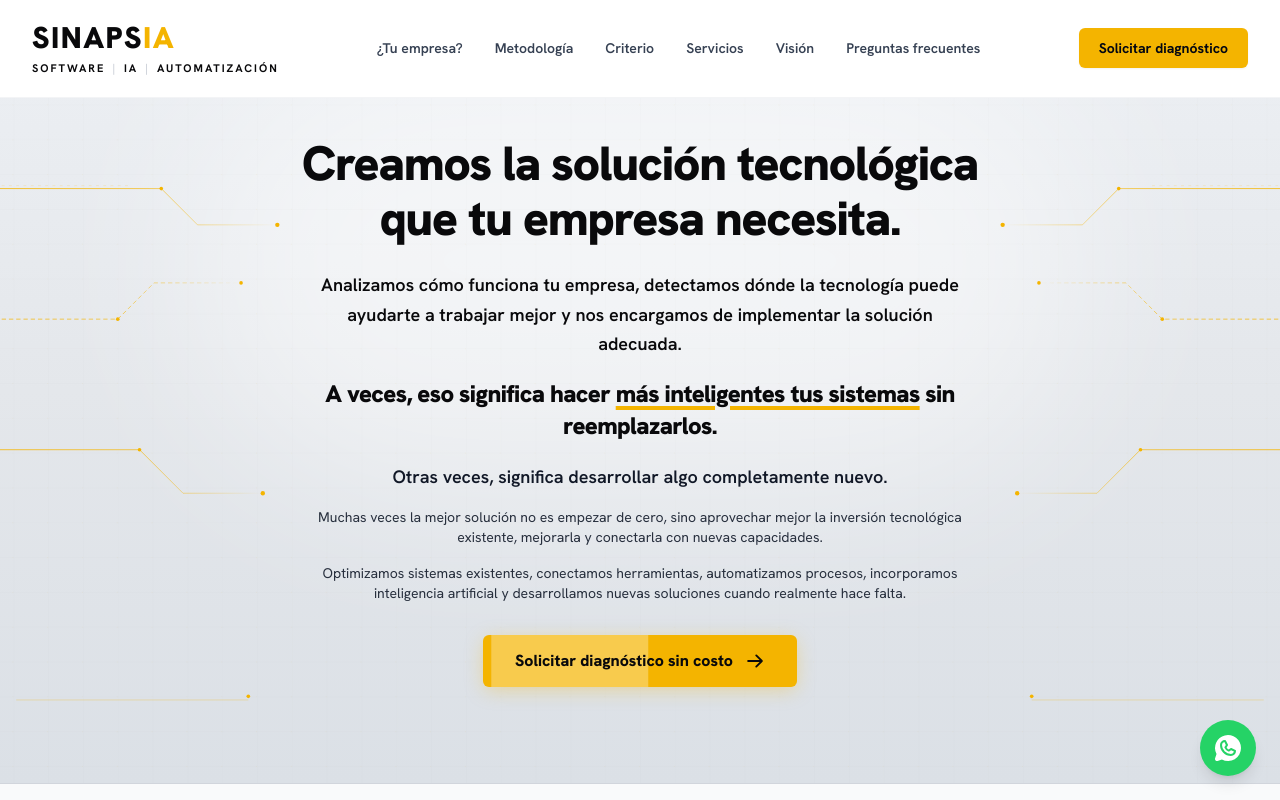
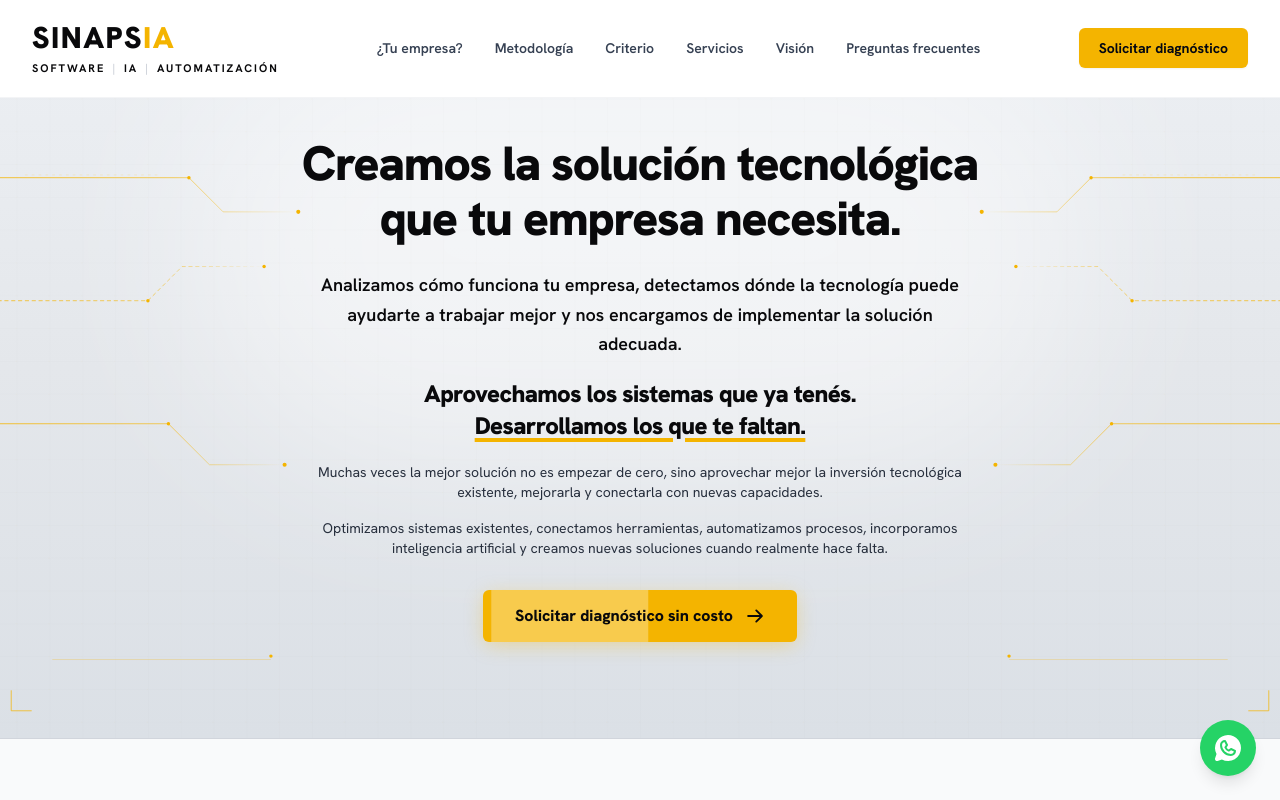
Before and after one commit to javieryacu/sinapsia_landing, a Next.js app: page / in a window 1280 px wide. Shown: the top 800 px of the page. Built offline with nearby package versions, Linux system fonts and the light colour scheme.

Commit message:
feat: alinear propuesta conceptual a 'Aprovechamos los sistemas que ya tenés. Desarrollamos los que te faltan' en Hero y Playbook

```diff
--- a/src/app/playbook/data.tsx
+++ b/src/app/playbook/data.tsx
@@ -47,7 +47,7 @@ export const manualData: Module[] = [
               <h4 className="font-bold text-[#09090b] mb-2">Slogan</h4>
               <p className="text-lg italic text-gray-800">"Creamos la solución tecnológica que tu empresa necesita."</p>
               <h4 className="font-bold text-[#09090b] mt-4 mb-2">Propuesta conceptual</h4>
-              <p className="text-lg italic text-gray-800">"No reemplazamos tus sistemas. Los hacemos más inteligentes."</p>
+              <p className="text-lg italic text-gray-800">"Aprovechamos los sistemas que ya tenés. Desarrollamos los que te faltan."</p>
             </div>
           </div>
         )
--- a/src/components/Hero.tsx
+++ b/src/components/Hero.tsx
@@ -140,20 +140,16 @@ export default function Hero({ onOpenDiagnostic }: HeroProps) {
           {/* Integrated Statement */}
           <div className="py-1">
             <h2 className="text-xl sm:text-2xl font-black text-[#09090b] tracking-tight font-['Hanken_Grotesk',sans-serif]">
-              A veces, eso significa hacer <span className="relative inline-block text-[#09090b] underline decoration-[#f4b400] decoration-4 underline-offset-4">más inteligentes tus sistemas</span> sin reemplazarlos.
+              Aprovechamos los sistemas que ya tenés. <span className="relative inline-block text-[#09090b] underline decoration-[#f4b400] decoration-4 underline-offset-4">Desarrollamos los que te faltan.</span>
             </h2>
           </div>
-
-          <p className="text-[#111827] font-semibold">
-            Otras veces, significa desarrollar algo completamente nuevo.
-          </p>
 
           <p className="text-[#272f3d] text-xs sm:text-sm">
             Muchas veces la mejor solución no es empezar de cero, sino aprovechar mejor la inversión tecnológica existente, mejorarla y conectarla con nuevas capacidades.
           </p>
 
           <p className="text-[#272f3d] text-xs sm:text-sm">
-            Optimizamos sistemas existentes, conectamos herramientas, automatizamos procesos, incorporamos inteligencia artificial y desarrollamos nuevas soluciones cuando realmente hace falta.
+            Optimizamos sistemas existentes, conectamos herramientas, automatizamos procesos, incorporamos inteligencia artificial y creamos nuevas soluciones cuando realmente hace falta.
           </p>
         </motion.div>
 
```
Also changed, not shown: 1 other file (tests, documents, lock files or other folders).
